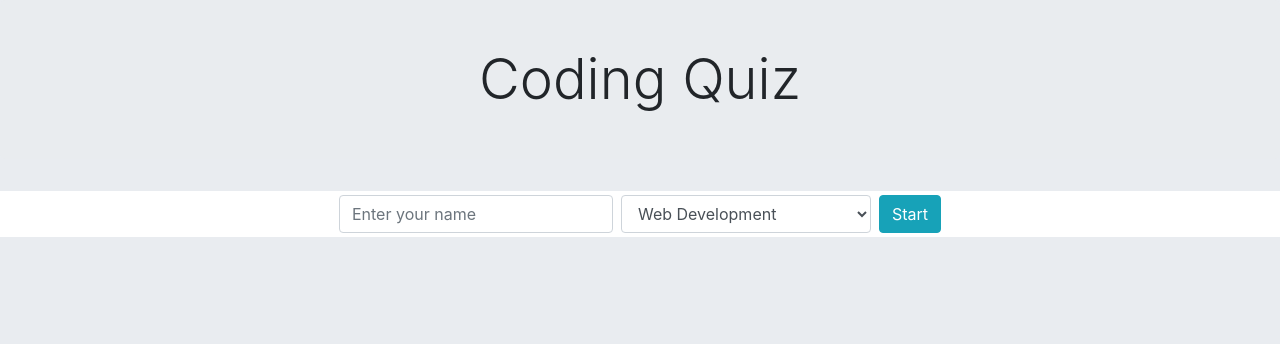
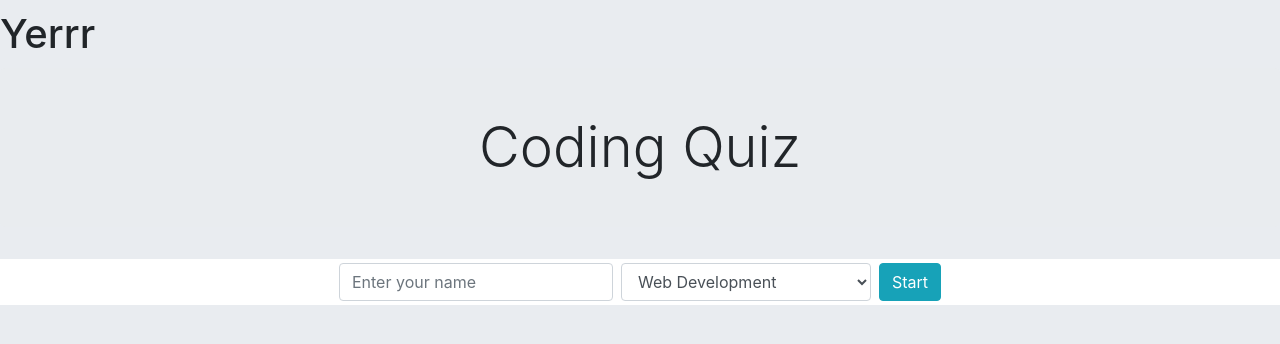
Before and after one commit to The-Jacko/CUS1172_Spring2020_Jackie_Ho, a plain HTML site: page index.html in a window 1280 px wide. Drawn offline with nearby package versions, Linux system fonts and the light colour scheme.

Commit message:
testing netlify

```diff
--- a/index.html
+++ b/index.html
@@ -14,7 +14,7 @@
 </head>
 
 <body>
-
+  <h1>Yerrr</h1>
   <div class="jumbotron">
     <h1 class="display-4 text-center">Coding Quiz</h1>
   </div>
```
